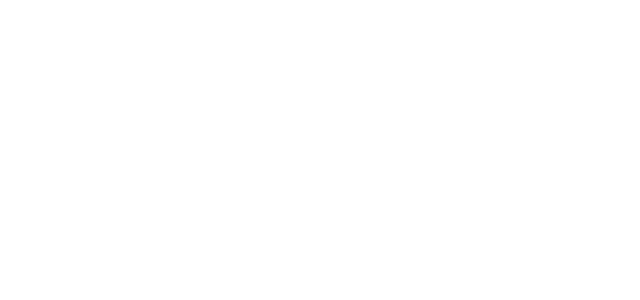
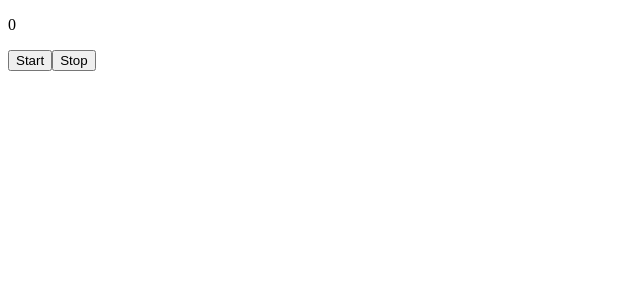
Before and after one commit to Twana9/training-react, a React (Vite) app: page / in a window 1280 px wide. Shown: the top 300 px of the page, without its empty margins (0-640 px from the left). Built offline with nearby package versions, Linux system fonts and the light colour scheme.

Commit message:
eid mubarak

```diff
--- a/src/App.jsx
+++ b/src/App.jsx
@@ -28,7 +28,12 @@
   // const [products, setProducts] = useState(PRODUCTS);
   const location = useLocation();
 
-  return <></>;
+  return (
+    <>
+      {" "}
+      <StopWatch />
+    </>
+  );
 }
 // return (
 //   <>
@@ -78,7 +83,7 @@
   <Route path="new" element={<NewBooks />} />
 </Route> */
 }
-//////////////////
+//////////////////////////////////////////////////////////////////////////////
 
 ////////////for the Zustand stufff ////////////////
 // const [streeta, setStreeta] = useState("");
--- a/src/EscapeHatches/SimpleStopWatch.jsx
+++ b/src/EscapeHatches/SimpleStopWatch.jsx
@@ -1,27 +1,56 @@
 import { useState, useRef } from "react";
 
 export default function StopWatch() {
-  const [currentTime, setCurrentTime] = useState(0);
-  const StartTimeRef = useRef(0);
+  const [startTime, setStartTime] = useState(null);
+  const [currentTime, setCurrentTime] = useState(null);
   const intervalRef = useRef(null);
 
-  function handleStart() {
-    StartTimeRef.current = new Date();
+  function start() {
+    setStartTime(new Date());
+    setCurrentTime(new Date());
     clearInterval(intervalRef.current);
-
     intervalRef.current = setInterval(() => {
       setCurrentTime(new Date());
     }, 10);
   }
-  function handleStop() {
+  function stop() {
     clearInterval(intervalRef.current);
   }
-
+  let seconds = 0;
+  if (startTime !== null && currentTime !== null) {
+    seconds = (currentTime - startTime) / 1000;
+  }
   return (
     <>
-      <p>{(currentTime - StartTimeRef.current) / 1000} </p>
-      <button onClick={handleStart}>Start</button>
-      <button onClick={handleStop}>Stop</button>
+      <p>{seconds.toFixed(0)}</p>
+      <button onClick={start}>Start</button>
+      <button onClick={stop}>Stop</button>
     </>
   );
 }
+
+// export default function StopWatch() {
+//   const [currentTime, setCurrentTime] = useState(0);
+//   const StartTimeRef = useRef(0);
+//   const intervalRef = useRef(null);
+
+//   function handleStart() {
+//     StartTimeRef.current = new Date();
+//     clearInterval(intervalRef.current);
+
+//     intervalRef.current = setInterval(() => {
+//       setCurrentTime(new Date());
+//     }, 10);
+//   }
+//   function handleStop() {
+//     clearInterval(intervalRef.current);
+//   }
+
+//   return (
+//     <>
+//       <p>{(currentTime - StartTimeRef.current) / 1000} </p>
+//       <button onClick={handleStart}>Start</button>
+//       <button onClick={handleStop}>Stop</button>
+//     </>
+//   );
+// }
```
